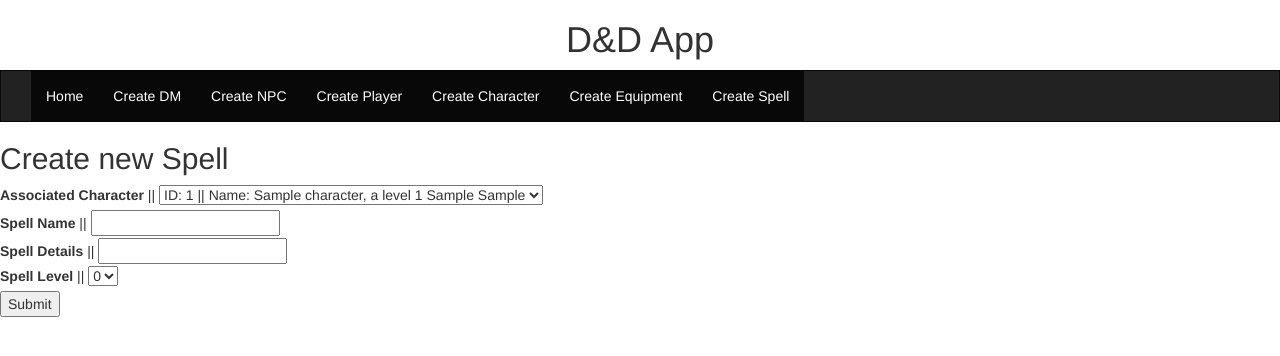
After one commit to Jack-Middleton/QA_Enable_Project, a Flask app: page /createspell in a window 1280 px wide. The commit adds this page. Shown: the top 356 px of the page. Run offline with Flask 2, Linux system fonts and the light colour scheme; tables that the repository leaves empty hold one stand-in row (values such as "Sample post"); some libraries are stand-ins or nearby versions.

Commit message:
Added CRUD for the spells table

```diff
--- a/application/forms.py
+++ b/application/forms.py
@@ -33,10 +33,16 @@ class CreateEquipment(FlaskForm):
          ('Legendary', 'Legendary'), ('Artifact', 'Artifact')])
     submit = SubmitField('Submit')
 
+class CreateSpell(FlaskForm):
+    pc_id = SelectField('Associated Character', choices=[])
+    spell_name = StringField('Spell Name')
+    spell_details = StringField('Spell Details')
+    spell_level = SelectField('Spell Level', choices=[('0','0'),('1','1'),('2','2'),('3','3'),('4','4'),('5','5'),('6','6'),('7','7'),('8','8'),('9','9')] )
+    submit = SubmitField('Submit')
 
 
 class CreatePlayerCharacter(FlaskForm):
-    player_id = SelectField('Associated Player', choices=[])
+    player_id = SelectField('Associated Player', choices=[('None', 'None')])
     name = StringField('Characters Name')
     # choices are 1 to 20 hard coded in because levels cannot be lower than 1 or higher than 20
     # this works the same for other stats, but they go up to 24 as some items and abilities allow
--- a/application/models.py
+++ b/application/models.py
@@ -56,6 +56,11 @@ class Spells(db.Model):
     spell_name = db.Column(db.String(255))
     spell_details = db.Column(db.String(1000))
     spell_level = db.Column(db.Integer)
+    def __str__(self):
+        if self.spell_level == 0:
+            return f"{self.spell_name}, {self.spell_details}. This spell is a Cantrip"
+        else:
+            return f"{self.spell_name} || Details: {self.spell_details} || Level: {self.spell_level}"
 
 class Equipment(db.Model):
     # currently only has checks for if it is a weapon
--- a/application/routes.py
+++ b/application/routes.py
@@ -1,7 +1,7 @@
 from flask import redirect, url_for, render_template, request
 from application import app, db, player_character
-from application.models import DM, NPC, Player, Player_character, Equipment
-from application.forms import CreateDM, CreateNPC, CreatePlayer, CreateEquipment
+from application.models import DM, NPC, Player, Player_character, Equipment, Spells
+from application.forms import CreateDM, CreateNPC, CreatePlayer, CreateEquipment, CreateSpell
 
 
 @app.route('/')
@@ -16,9 +16,12 @@ def home():
     character_list = list(Player_character.query.all())
     num_equipment = Equipment.query.count()
     equipment_list = list(Equipment.query.all())
+    num_spells = Spells.query.count()
+    spell_list = list(Spells.query.all())
     return render_template('index.html', ptitle = 'Home Page' ,num = num_DMs, npcs = npc_list, \
         DMs = dm_list, no_NPCs = num_NPCs, players = player_list, no_players = num_players,\
-            no_characters=num_characters, characters=character_list, no_equipment=num_equipment, equipment=equipment_list )
+            no_characters=num_characters, characters=character_list, no_equipment=num_equipment, equipment=equipment_list, \
+            no_spells = num_spells, spells = spell_list )
 
 
 # Below is the CRUD functionality associated to the DM table
@@ -192,3 +195,45 @@ def updateEquipment(pk):
         db.session.commit()
         return redirect(url_for('home'))
     return render_template('createEquipment.html', form=Form, ptitle=f"Update {equipment.equipment_name}")
+
+
+# Below is CRUD functionality for Spells table
+
+@app.route('/createspell', methods=['GET', 'POST'])
+def createspell():
+    character_id = Player_character.query.all()
+    Form = CreateSpell()
+    Form.pc_id.choices.extend([(character.pc_id, str(character)) for character in character_id])
+    if request.method == 'POST':
+        fk_pc_id = Form.pc_id.data
+        spell_name = Form.spell_name.data
+        spell_details = Form.spell_details.data
+        spell_level = Form.spell_level.data
+        new_spell = Spells(fk_pc_id=fk_pc_id, spell_name=spell_name, spell_details=spell_details, spell_level=spell_level)
+        db.session.add(new_spell)
+        db.session.commit()
+        return redirect(url_for('home'))
+    return render_template('createSpell.html', form = Form, ptitle = 'Create new Spell')
+
+
+@app.route('/deletespell/<int:pk>')
+def deletespell(pk):
+    todelete = Spells.query.get(pk)
+    db.session.delete(todelete)
+    db.session.commit()
+    return redirect(url_for('home'))
+
+@app.route('/updatespell/<int:pk>')
+def updatespell(pk):
+    spell = Spells.query.get(pk)
+    character_id = Player_character.query.all()
+    Form = CreateSpell()
+    Form.pc_id.choices.extend([(character.pc_id, str(character)) for character in character_id])
+    if request.method == 'POST':
+        spell.fk_pc_id = Form.pc_id.data
+        spell.spell_name = Form.spell_name.data
+        spell.spell_details = Form.spell_details.data
+        spell.spell_level = Form.spell_level.data
+        db.session.commit()
+        return redirect(url_for('home'))
+    return render_template('createSpell.html', form=Form, ptitle=f'Update {spell.spell_name}')
--- a/application/templates/charactersheet.html
+++ b/application/templates/charactersheet.html
@@ -87,7 +87,11 @@
             <h3> Intelligence Save: {{ intelligence_save }} </h3>
         </div>
         <div class="col-sm-3" style="background-color:rgba(216, 216, 69, 0.589); border-style: solid;">
-            <h3> Hit Dice Coming Later </h3>
+            <h3> Spells </h3>
+            {% for spell in spells %}
+            <h3> {{ spell }} </h3>
+            <br><br>
+            {% endfor %}
         </div>
         <div class="col-sm-4" style="background-color:rgba(216, 216, 69, 0.589); border-style: solid;">
             <h3> Ideals coming later </h3>
--- /dev/null
+++ b/application/templates/createSpell.html
@@ -0,0 +1,22 @@
+{% extends 'layout.html' %}
+{% block body %}
+    <h2>{{ ptitle }}</h2>
+    <div class="Form">
+
+        <form method="POST" action="">
+
+            {{ form.hidden_tag() }}
+            {{ form.pc_id.label }} || {{ form.pc_id }}
+            <br>
+            {{ form.spell_name.label }} || {{ form.spell_name }}
+            <br>
+            {{ form.spell_details.label }} || {{ form.spell_details }}
+            <br>
+            {{ form.spell_level.label }} || {{ form.spell_level }}
+            <br>
+            {{ form.submit }}
+
+        </form>
+
+    </div>
+{% endblock body %}
--- a/application/templates/layout.html
+++ b/application/templates/layout.html
@@ -47,6 +47,7 @@
                   <li class="active"><a href="{{ url_for('createplayer') }}">Create Player</a></li>
                   <li class="active"><a href="{{ url_for('createcharacter') }}">Create Character</a></li>
                   <li class="active"><a href="{{ url_for('createEquipment') }}">Create Equipment</a></li>
+                  <li class="active"><a href="{{ url_for('createspell') }}">Create Spell</a></li>
 
                 </ul>
               </div>
```
Also changed, not shown: application/player_character.py (+16 -6 lines), application/templates/index.html (+12 -1 lines).
